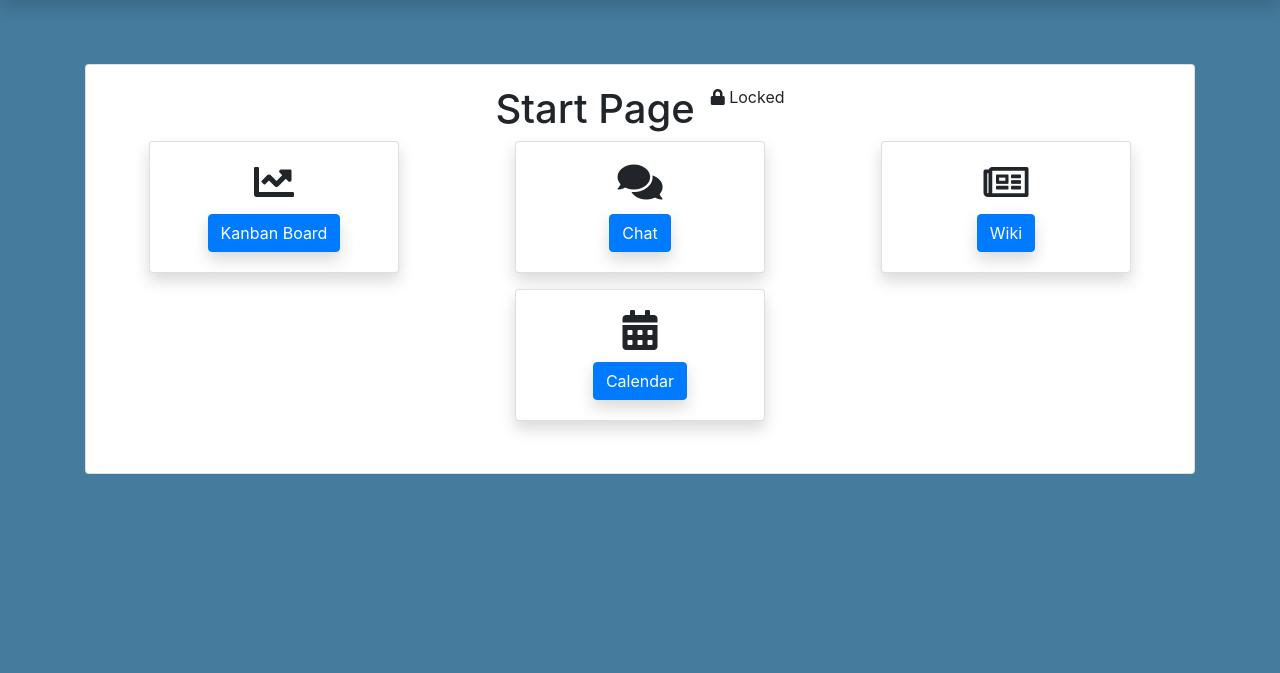
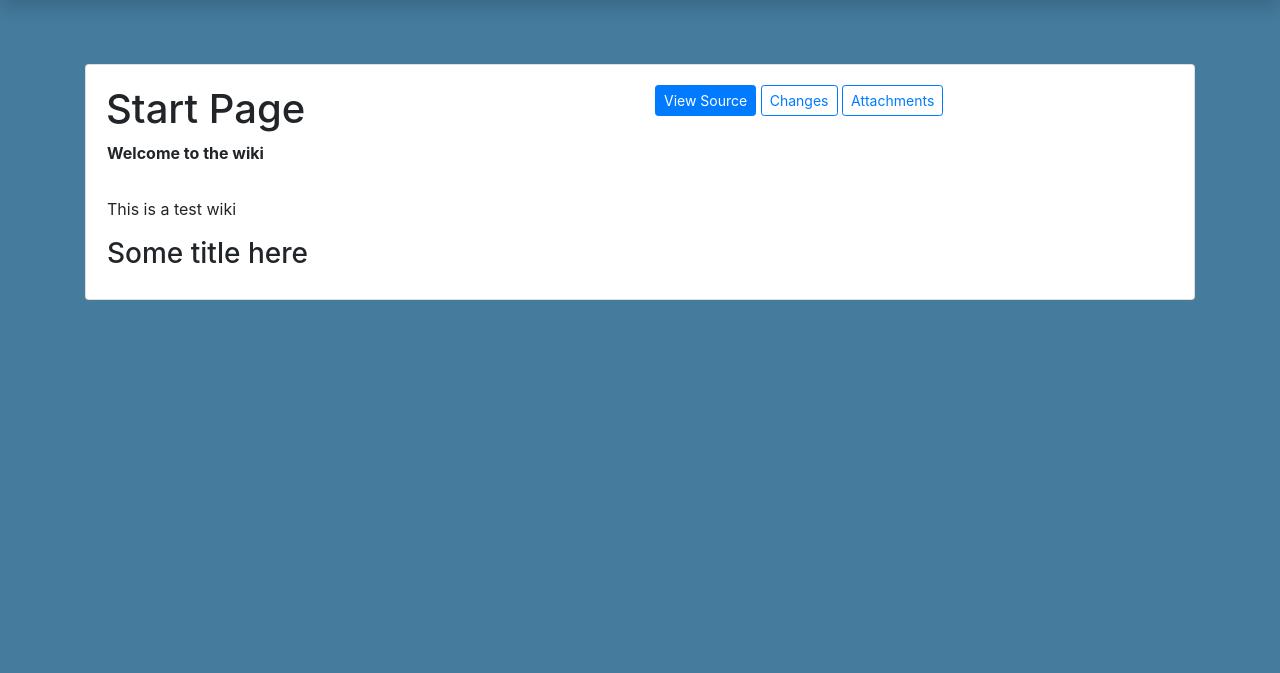
Before and after one commit to NoahLE/collaboration-tool, a Django app: page /gui/wiki-main/ in a window 1280 px wide. Shown: the part 56-729 px from the top of the page. Run offline with Django 3.2, Linux system fonts and the light colour scheme; some libraries are stand-ins or nearby versions.

Commit message:
Wiki page updated

```diff
--- a/jake_collab/gui/templates/gui/wiki-main.html
+++ b/jake_collab/gui/templates/gui/wiki-main.html
@@ -13,65 +13,34 @@
 <main role="main" class="container mt-5">
   <div class="card">
     <div class="card-body">
-      <div class="row justify-content-center">
-        <h1>Start Page</h1>
+      <div class="row">
+        <div class="col">
+          <h1>Start Page</h1>
+        </div>
 
-        <p class="align-bottom ml-3">
-          <i class="fas fa-lock"></i>
-          Locked
+        <div class="col">
+          <button type="button" class="btn btn-sm btn-primary">View Source</button>
+          <button type="button" class="btn btn-sm btn-outline-primary">Changes</button>
+          <button type="button" class="btn btn-sm btn-outline-primary">Attachments</button>
+        </div>
+      </div>
+
+      <div class="ml-3">
+      <div class="row mb-3 text-center">
+        <p>
+          <b>Welcome to the wiki</b>
         </p>
       </div>
 
-      <div class="row justify-content-between mb-3 text-center">
-        <div class="col-auto mb-3 mx-auto">
-          <div class="card index-cards shadow">
-            <div class="card-body">
-              <h5 class="card-title">
-                <i class="fas fa-2x fa-chart-line"></i>
-              </h5>
+      <div class="row">
+        <p>This is a test wiki</p>
+      </div>
 
-              <a href="#" class="btn btn-primary shadow">Kanban Board</a>
-            </div>
-          </div>
-        </div>
-
-        <div class="col-auto mb-3 mx-auto">
-          <div class="card index-cards shadow">
-            <div class="card-body">
-              <h5 class="card-title">
-                <i class="fas fa-2x fa-comments"></i>
-              </h5>
-
-              <a href="#" class="btn btn-primary shadow">Chat</a>
-            </div>
-          </div>
-        </div>
-
-        <div class="col-auto mb-3 mx-auto">
-          <div class="card index-cards shadow">
-            <div class="card-body">
-              <h5 class="card-title">
-                <i class="far fa-2x fa-newspaper"></i>
-              </h5>
-
-              <a href="#" class="btn btn-primary shadow">Wiki</a>
-            </div>
-          </div>
-        </div>
-
-        <div class="col-auto mb-3 mx-auto">
-          <div class="card index-cards shadow">
-            <div class="card-body">
-              <h5 class="card-title">
-                <i class="fas fa-2x fa-calendar-alt"></i>
-              </h5>
-
-              <a href="#" class="btn btn-primary shadow">Calendar</a>
-            </div>
-          </div>
-        </div>
+      <div class="row">
+        <h3>Some title here</h3>
       </div>
     </div>
+      </div>
   </div>
 </main>
 {% endblock %}
```
